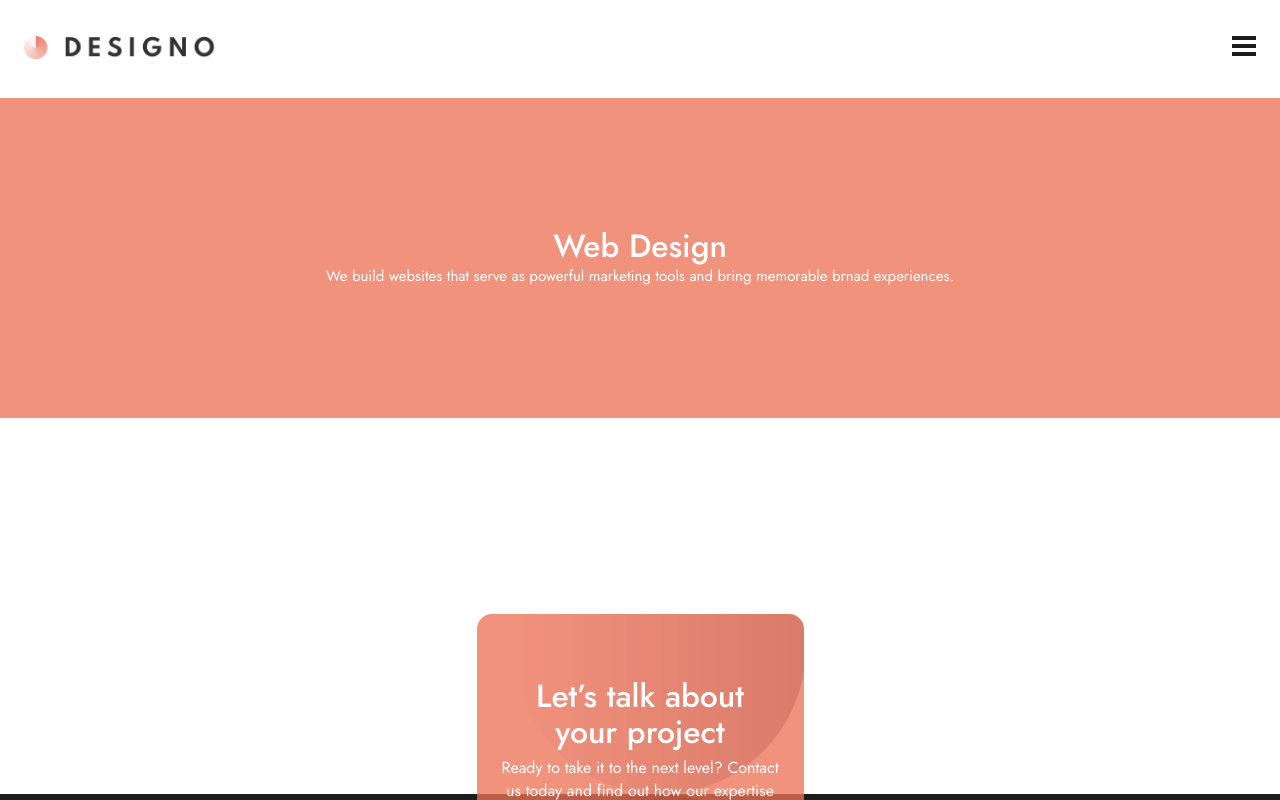
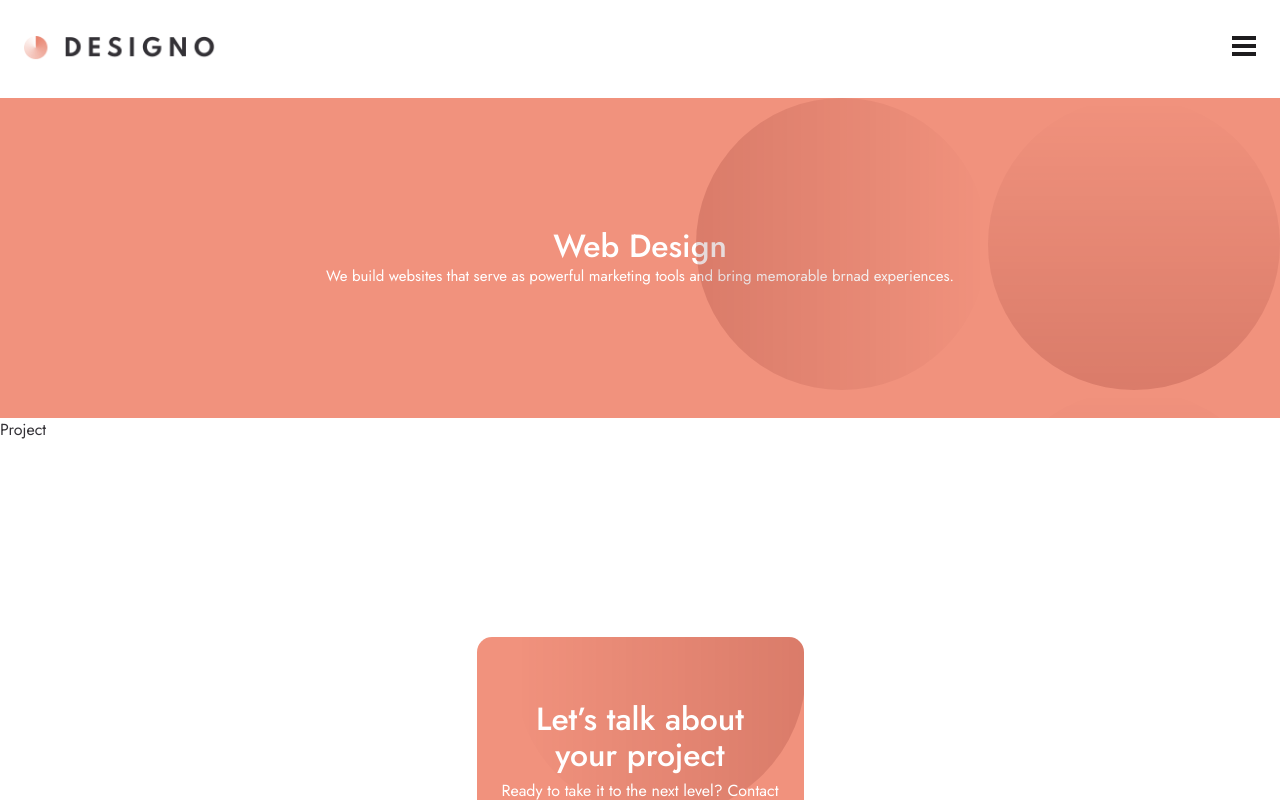
Before and after one commit to AyeTone/Desingo, a React (Create React App) app in the folder client/: page /webdesign in a window 1280 px wide. Shown: the top 800 px of the page. Built offline with nearby package versions, Linux system fonts and the light colour scheme.

Commit message:
Header Fixed

```diff
--- a/client/src/components/UI/Header.jsx
+++ b/client/src/components/UI/Header.jsx
@@ -1,13 +1,15 @@
 import React from "react";
+import { ReactComponent as Background } from "../../assets/shared/mobile/bg-pattern-design-pages-intro-mobile.svg";
 
 const Header = ({ title, desc }) => {
   return (
-    <section className="header">
+    <header className="header">
       <div className="header__content">
         <h2 className="header__content--title">{title}</h2>
         <p className="header__content--desc">{desc}</p>
+        <Background className="header__bg" />
       </div>
-    </section>
+    </header>
   );
 };
 
--- /dev/null
+++ b/client/src/components/UI/Project.jsx
@@ -0,0 +1,7 @@
+import React from "react";
+
+const Project = () => {
+  return <div>Project</div>;
+};
+
+export default Project;
--- a/client/src/components/UI/index.jsx
+++ b/client/src/components/UI/index.jsx
@@ -1 +1,2 @@
 export { default as Header } from "./Header";
+export { default as Project } from "./Project";
--- a/client/src/pages/WebDesign.jsx
+++ b/client/src/pages/WebDesign.jsx
@@ -1,4 +1,5 @@
 import React from "react";
+import { Project } from "../components/UI";
 import Header from "../components/UI/Header";
 
 const WebDesign = () => {
@@ -9,6 +10,9 @@ const WebDesign = () => {
         desc="We build websites that serve as powerful marketing tools
       and bring memorable brnad experiences."
       />
+      <section>
+        <Project />
+      </section>
     </main>
   );
 };
--- a/client/src/styles/components/UI/_Header.scss
+++ b/client/src/styles/components/UI/_Header.scss
@@ -5,10 +5,12 @@
 }
 
 .header__content {
-  background-color: $mainBg;
+  position: relative;
+  overflow: hidden;
   width: 100%;
   height: 100%;
   text-align: center;
+  background-color: $mainBg;
   color: white;
 
   display: flex;
@@ -28,3 +30,9 @@
     line-height: 25px;
   }
 }
+
+.header__bg {
+  position: absolute;
+  top: 0;
+  right: 0;
+}
--- /dev/null
+++ b/client/src/styles/components/UI/_Project.scss
@@ -0,0 +1 @@
+@use "../../abstracts/variables" as *;
--- a/client/src/styles/index.scss
+++ b/client/src/styles/index.scss
@@ -17,6 +17,7 @@
 
 // UI
 @use "./components/UI/Header";
+@use "./components/UI/Project";
 
 /* utils */
 @use "./utils/breakpoints";
```
Also changed, not shown: client/src/index.css.
